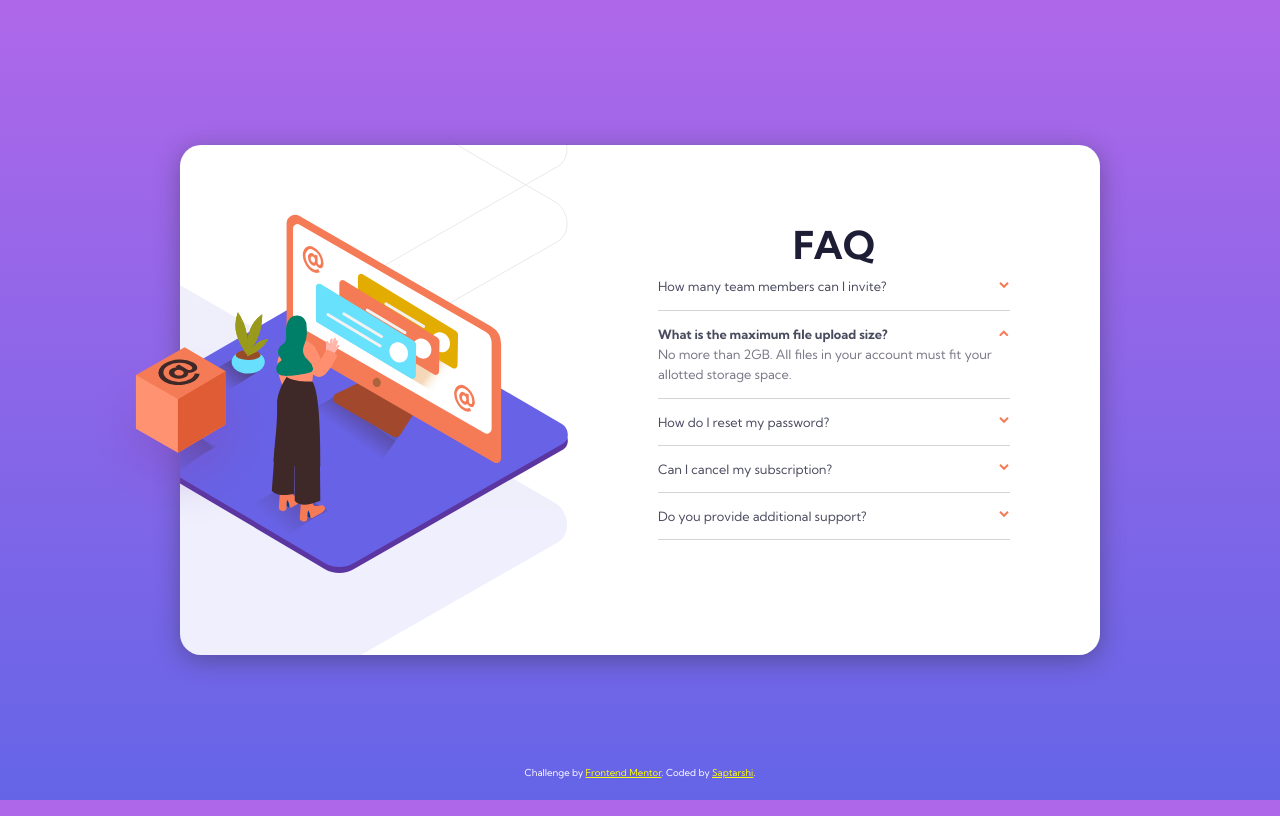
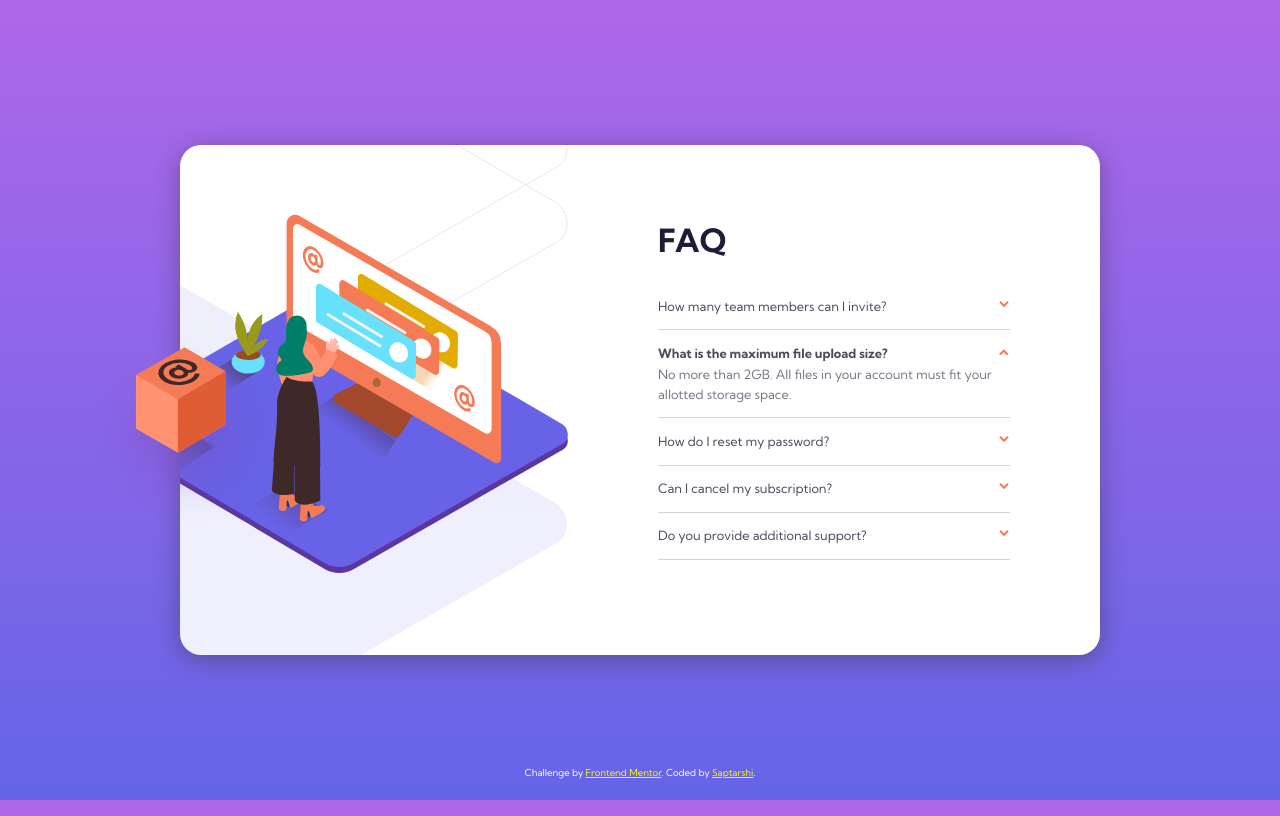
Before and after one commit to sapatgit/fm-faq-accordion-card, a plain HTML site: page index.html in a window 1280 px wide. Drawn offline with Linux system fonts and the light colour scheme.

Commit message:
fix header display for desktop

```diff
--- a/style.css
+++ b/style.css
@@ -144,6 +144,11 @@ body {
     flex-basis: 532px;
     flex-shrink: 0;
   }
+  .card-body h1 {
+    text-align: left;
+    font-size: 2.5em;
+    margin-bottom: 30px;
+  }
   .img-woman {
     background: url("./images/illustration-woman-online-desktop.svg") no-repeat;
     height: 472px;
```
